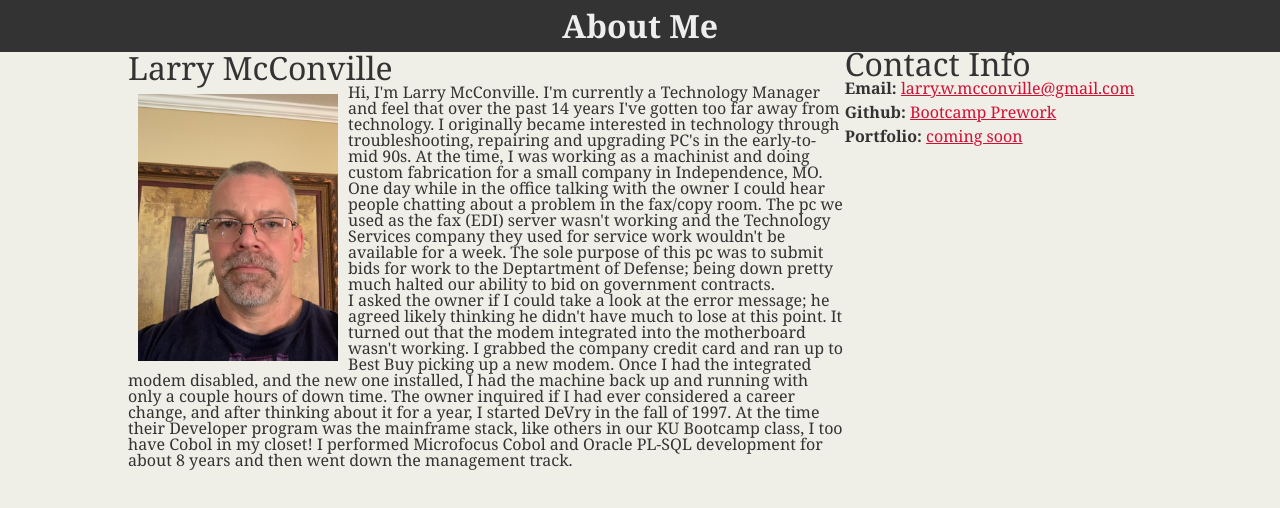
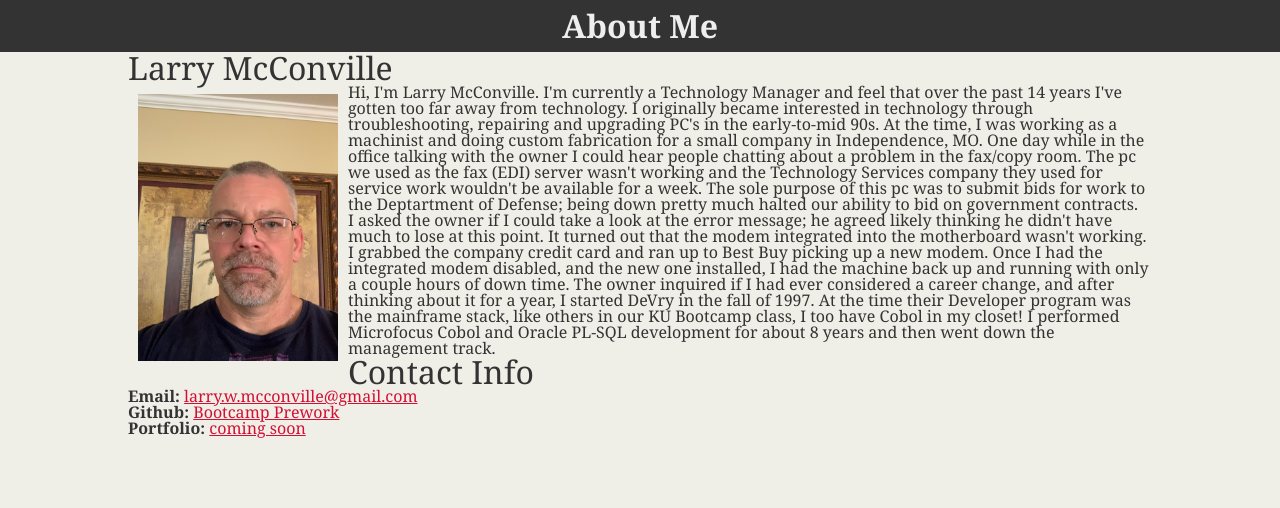
Before and after one commit to LarryMcConville/LarryMcConville, a plain HTML site: page index.html in a window 1280 px wide. Drawn offline with Linux system fonts and the light colour scheme.

Commit message:
modified selectors to include nested tags

```diff
--- a/css/style.css
+++ b/css/style.css
@@ -1,3 +1,7 @@
+/*Chrome's default stylesheet
+https://gist.github.com/ambidexterich/34828a904dd97dd2a345
+*/
+
 body {
     background-color: #efeee7;
     font-family: Georgia, 'Times New Roman', Times, serif;
@@ -17,7 +21,7 @@ header h1 {
     text-align: center;
     margin: 0;
     padding: 10px;
-    display: block;
+    display: block; /*as seen on Chrome's default stylesheet*/
 }
 
 .container {
@@ -25,22 +29,22 @@ header h1 {
     margin: 0 auto;
 }
 
-.container h2 {
+.container section h2 {
     font-size: 2em;
 }
 
-#main-bio {
+.container section #main-bio {
     float: left;
     width: 70%;
 }
 
-#bio-image {
+.container section #bio-image {
     float: left;
     width: 200px;
     margin: 10px;
 }
 
-#contact-info {
+.container section #contact-info {
     float: left;
     width: 30%;
     line-height: 150%;
```
